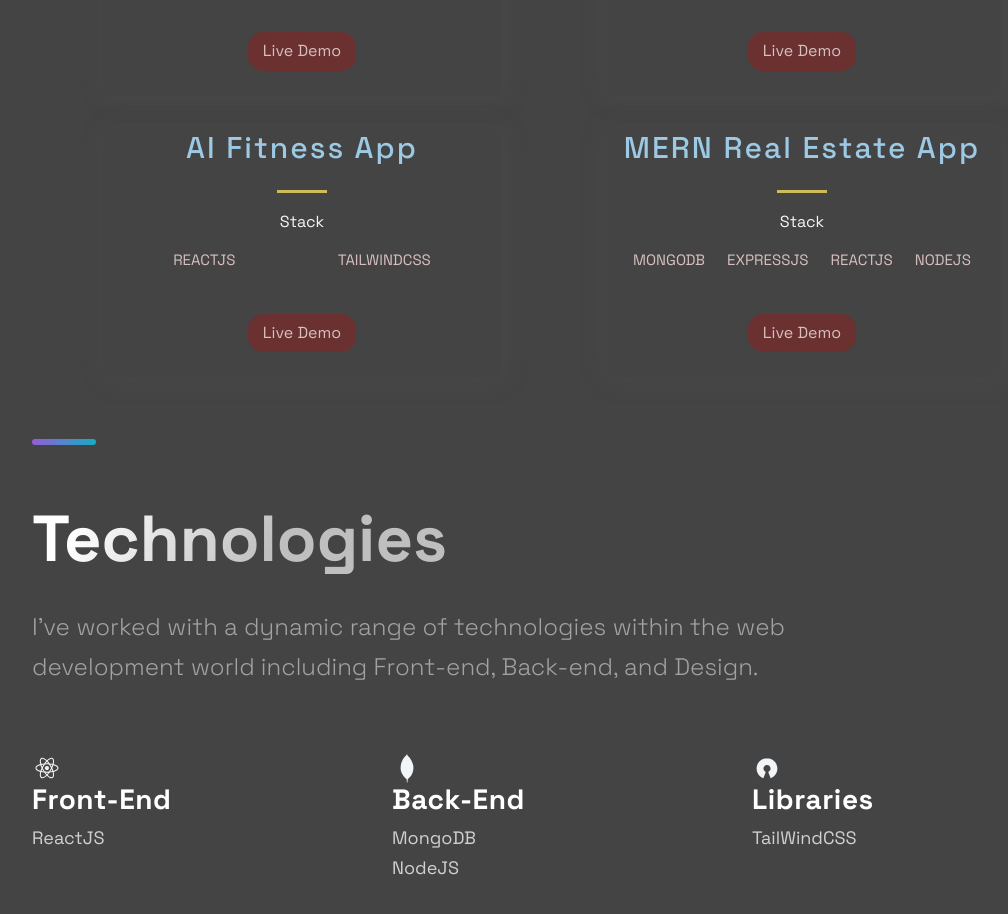
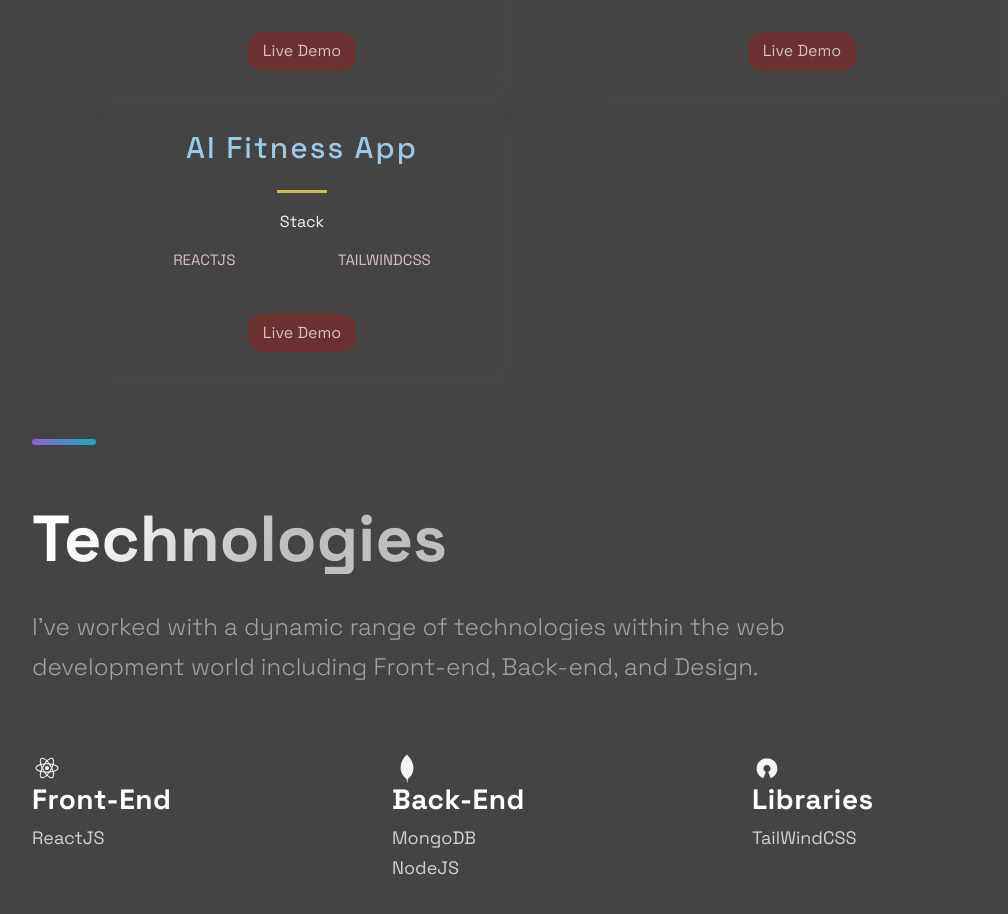
Before and after one commit to normanMatthew/dev, a Next.js app: page / in a window 1280 px wide. Shown: the part 1120-2034 px from the top of the page, without its empty margins (88-1096 px from the left). Built offline with nearby package versions, Linux system fonts and the light colour scheme.

Commit message:
removed real estate app v.1

```diff
--- a/src/constants/constants.js
+++ b/src/constants/constants.js
@@ -22,13 +22,6 @@
     visit: "https://fitwave.vercel.app/",
     id: 3,
   },
-  {
-    title: "MERN Real Estate App",
-    desccription: "A Real Estate App allowing you to search for properties that are available for sale or purchase.",
-    tags: ["MONGODB", "EXPRESSJS", "REACTJS", "NODEJS"],
-    visit: "https://mern-real-estate-app-mauve.vercel.app/",
-    id: 4,
-  },
 ];
 
 export const devIntro = "Full Stack Web Developer with five years of experience building scalable, user-focused applications. Proficient in both front-end and back-end technologies, I bring a balanced skill set to create seamless, high-performance web experiences. With a strong foundation in modern development practices, I am dedicated to delivering robust, efficient solutions tailored to meet user and client needs.";
```
Also changed, not shown: src/components/Hero/Hero.js (+9 -7 lines).
